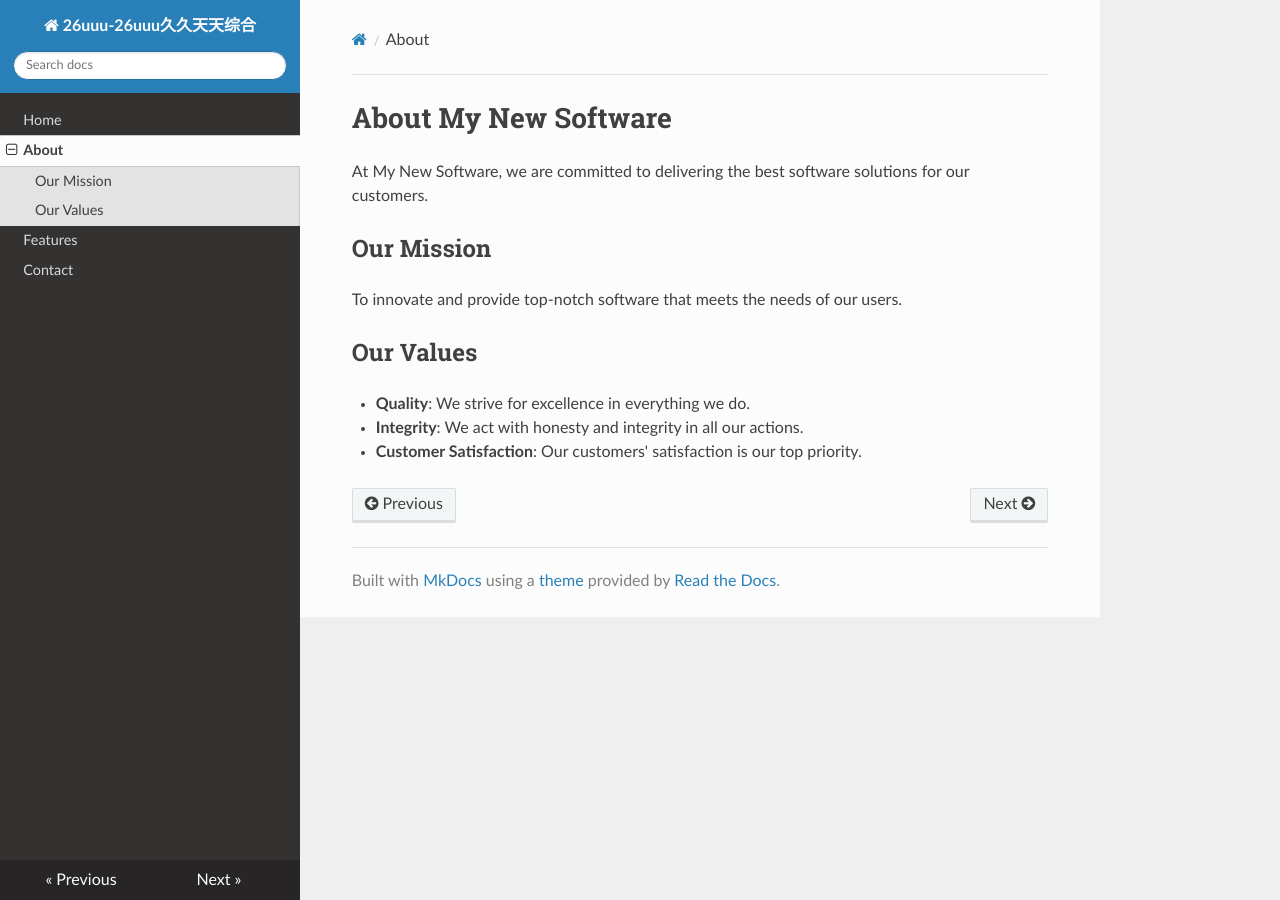
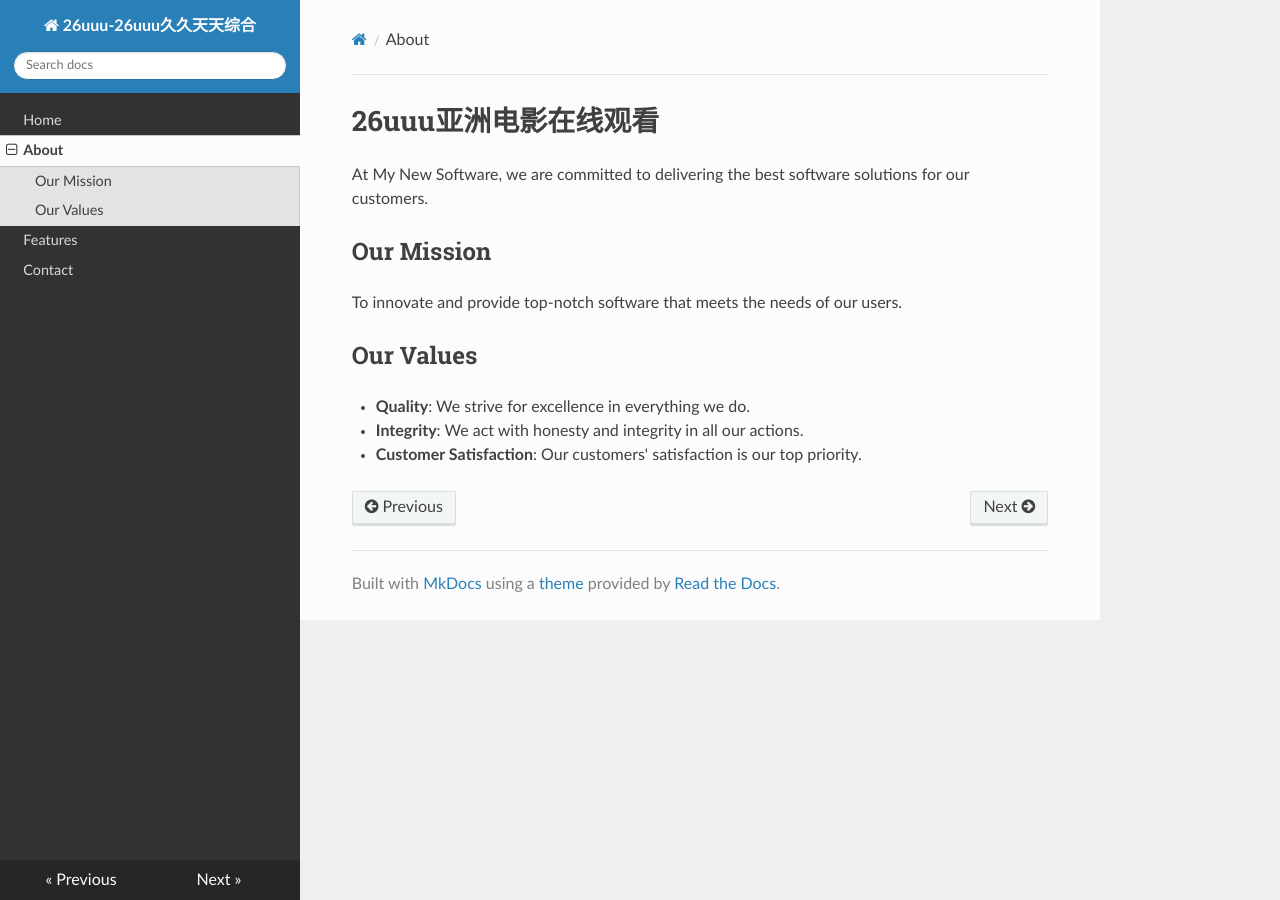
Before and after one commit to wangfannao/wolaile, an MkDocs documentation site: the page built from docs/about.md, in a window 1280 px wide. Built offline with MkDocs 1.6.1, drawn with Linux system fonts in a browser that asks for light colours; nearby versions of some CDN libraries.

Commit message:
Update about.md

```diff
--- a/docs/about.md
+++ b/docs/about.md
@@ -1,4 +1,4 @@
-# About My New Software
+# 26uuu亚洲电影在线观看
 
 At My New Software, we are committed to delivering the best software solutions for our customers.
 
```
